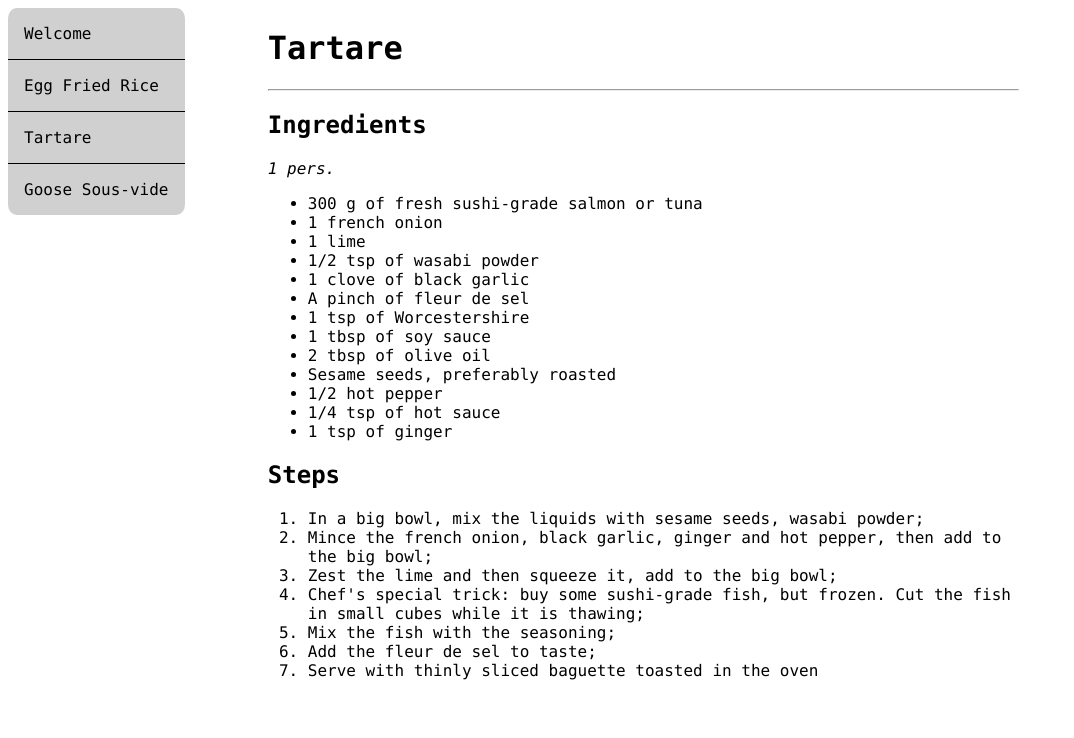
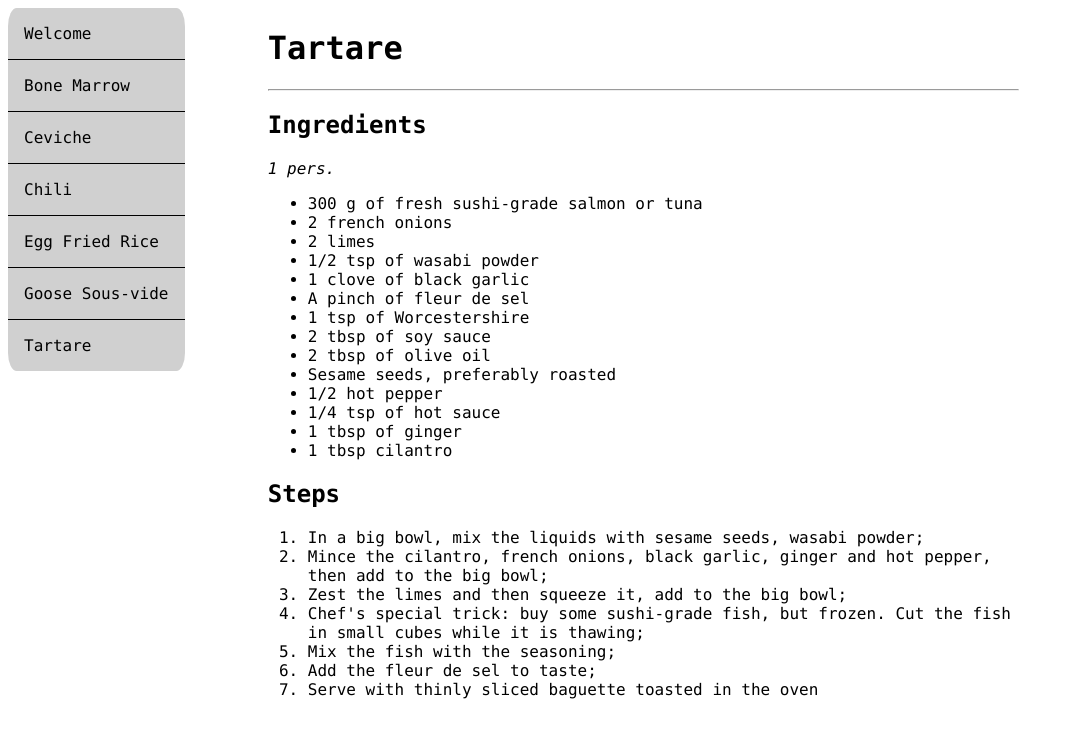
Before and after one commit to WilliamBergamin/recipes, an MkDocs documentation site: the page built from docs/tartare.md, in a window 1280 px wide. Shown: the top 738 px of the page, without its empty margins (0-1074 px from the left). Built offline with MkDocs 1.6.1, drawn with Linux system fonts in a browser that asks for light colours.

Commit message:
Added recipes
added:
- ceviche
- bone marrow
- chili

Updated tartare

```diff
--- a/docs/tartare.md
+++ b/docs/tartare.md
@@ -7,24 +7,25 @@
 *1 pers.*
 
 - 300 g of fresh sushi-grade salmon or tuna
-- 1 french onion
-- 1 lime
+- 2 french onions
+- 2 limes
 - 1/2 tsp of wasabi powder
 - 1 clove of black garlic
 - A pinch of fleur de sel
 - 1 tsp of Worcestershire
-- 1 tbsp of soy sauce
+- 2 tbsp of soy sauce
 - 2 tbsp of olive oil
 - Sesame seeds, preferably roasted
 - 1/2 hot pepper
 - 1/4 tsp of hot sauce
-- 1 tsp of ginger
+- 1 tbsp of ginger
+- 1 tbsp cilantro
 
 ## Steps
 
 1. In a big bowl, mix the liquids with sesame seeds, wasabi powder;
-2. Mince the french onion, black garlic, ginger and hot pepper, then add to the big bowl;
-3. Zest the lime and then squeeze it, add to the big bowl;
+2. Mince the cilantro, french onions, black garlic, ginger and hot pepper, then add to the big bowl;
+3. Zest the limes and then squeeze it, add to the big bowl;
 4. Chef's special trick: buy some sushi-grade fish, but frozen. Cut the fish in small cubes while it is thawing;
 5. Mix the fish with the seasoning;
 6. Add the fleur de sel to taste;
--- a/mkdocs.yml
+++ b/mkdocs.yml
@@ -1,10 +1,13 @@
 site_name: Recipes
 
 nav:
-    - Welcome: index.md
+    - Welcome: 0_welcome.md # 0 so that its at the top of the folder
+    - Bone Marrow: bone_marrow.md
+    - Ceviche: ceviche.md
+    - Chili: chili.md
     - Egg Fried Rice: egg_fried_rice.md
+    - Goose Sous-vide: sous_vide_goose.md
     - Tartare: tartare.md
-    - Goose Sous-vide: sous_vide_goose.md
 theme:
     name: null
     custom_dir: 'theme/'
```
Also changed, not shown: docs/bone_marrow.md (added, +23 -0 lines), docs/ceviche.md (added, +24 -0 lines), docs/chili.md (added, +30 -0 lines), docs/0_welcome.md (renamed from docs/index.md).
